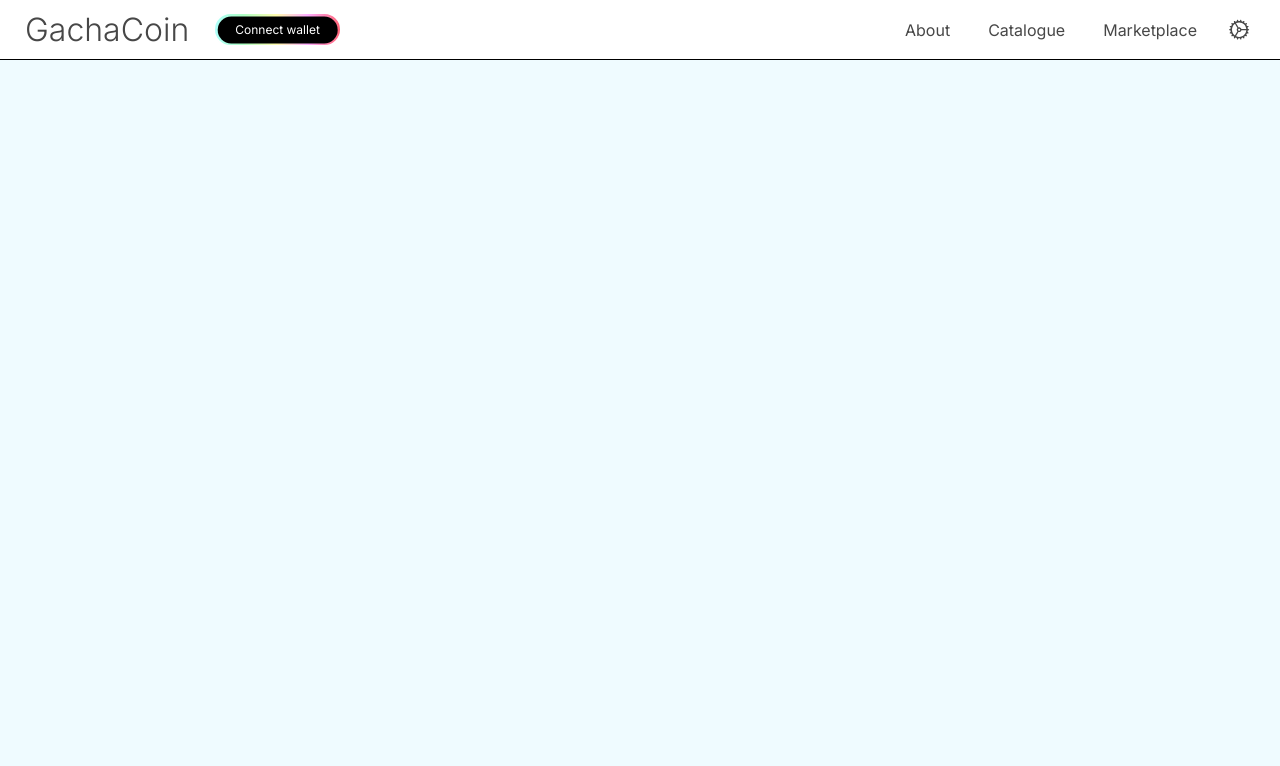
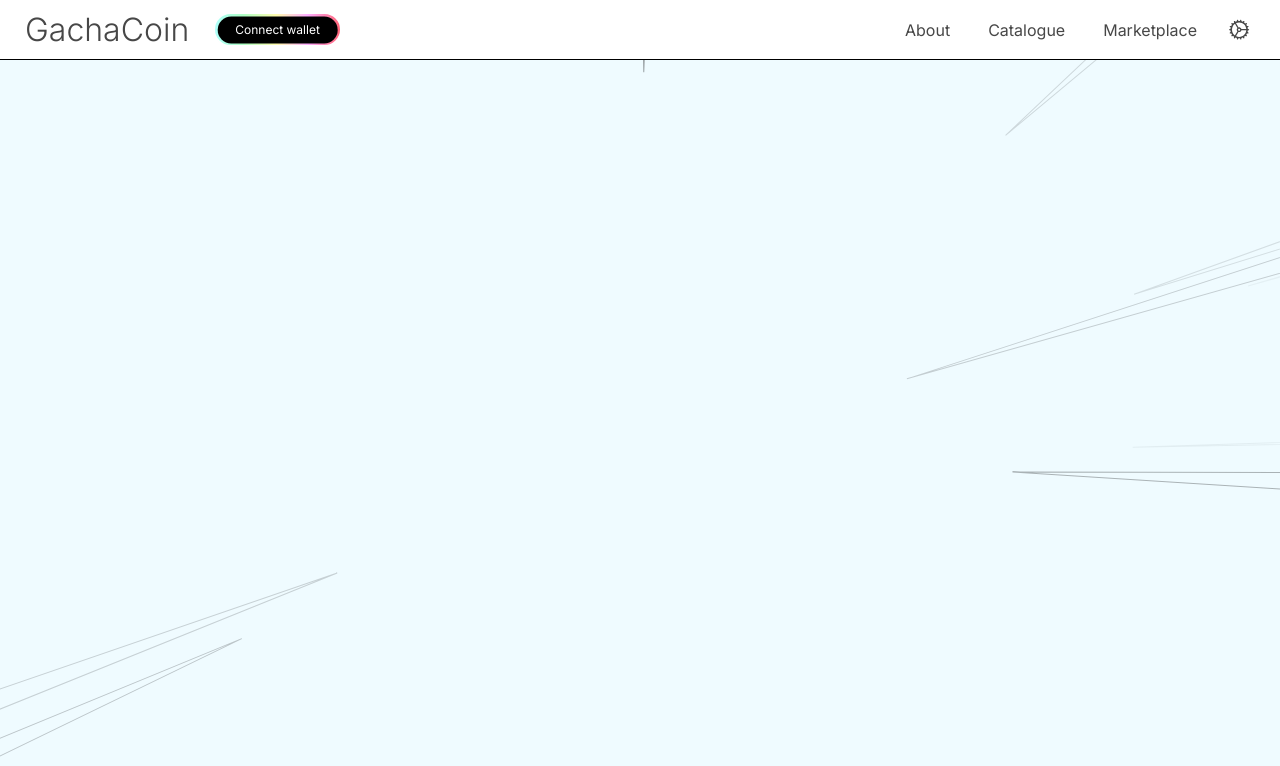
Before and after one commit to galtrapecar/gachacoin-web, a React (Create React App) app: page / in a window 1280 px wide. Shown: the top 766 px of the page. Built offline with nearby package versions, Linux system fonts and the light colour scheme.

Commit message:
adds useSpeedLines

```diff
--- /dev/null
+++ b/src/hooks/useSpeedLines.tsx
@@ -0,0 +1,107 @@
+import { useLayoutEffect, useState } from "react";
+
+const useSpeedLines = () => {
+  const [canvas, setCanvas] = useState<HTMLCanvasElement | null>(null);
+
+  useLayoutEffect(() => {
+    // logic from https://codepen.io/jsonyeung/pen/JwLMYr
+    const canvas = document.createElement("canvas") as HTMLCanvasElement;
+    const ctx = canvas.getContext("2d") as CanvasRenderingContext2D;
+    setCanvas(canvas);
+
+    let cw = (canvas.width = window.innerWidth);
+    let ch = (canvas.height = window.innerHeight);
+
+    const rand = (min: number, max: number) =>
+      min + Math.random() * (max - min);
+
+    class SpeedLine {
+      x: number;
+      y: number;
+      speed: number;
+      life: number;
+      curLife: number;
+      alpha: number;
+      angle: number;
+      size: number;
+      inRadius: number;
+      outRadius: number;
+
+      constructor(x: number, y: number) {
+        this.x = x;
+        this.y = y;
+        this.speed = rand(2, 4);
+        this.life = this.curLife = rand(500, 900);
+        this.alpha = rand(0.1, 0.4);
+        this.angle = Math.PI * rand(0, 2);
+        this.size = rand(20, 40);
+        this.inRadius = rand(200, 400);
+        this.outRadius = cw;
+      }
+
+      update() {
+        this.curLife -= this.speed;
+        this.inRadius += this.speed * 4;
+
+        this.alpha *= this.curLife / this.life;
+        this.size *= this.curLife / this.life;
+
+        this.draw();
+      }
+
+      draw() {
+        const { x, y, size, angle, alpha } = this,
+          { inRadius, outRadius } = this;
+
+        ctx.save();
+        ctx.translate(x, y);
+        ctx.rotate(angle);
+
+        ctx.beginPath();
+        ctx.moveTo(0, inRadius);
+        ctx.lineTo(size, outRadius);
+        ctx.lineTo(-size, outRadius);
+        ctx.closePath();
+
+        ctx.strokeStyle = `rgba(0, 0, 0, ${alpha})`;
+        ctx.stroke();
+        ctx.restore();
+      }
+    }
+
+    // Animation
+    const lines: any[] = [];
+    const MAX_LINES = 300;
+
+    function updateLines() {
+      lines.forEach((line, i) => {
+        if (!line || line.curLife < 0) lines[i] = new SpeedLine(cw / 2, ch / 2);
+        lines[i].update();
+      });
+    }
+
+    for (let i = 0; i < MAX_LINES; i++) {
+      lines[i] = new SpeedLine(cw / 2, ch / 2);
+    }
+
+    function animate() {
+      requestAnimationFrame(animate);
+      ctx.clearRect(0, 0, cw, ch);
+      updateLines();
+    }
+
+    animate();
+
+    // Resize
+    window.addEventListener("resize", () => {
+      cw = canvas.width = window.innerWidth;
+      ch = canvas.height = window.innerHeight;
+      updateLines();
+    });
+  }, []);
+
+  if (!canvas) return;
+  return <div ref={(ref) => ref?.appendChild(canvas)} />;
+};
+
+export default useSpeedLines;
--- a/src/pages/landing/LadingPage.tsx
+++ b/src/pages/landing/LadingPage.tsx
@@ -1,5 +1,12 @@
+import useSpeedLines from "../../hooks/useSpeedLines";
+
 const LandingPage = () => {
-  return <div className="LandingPage"></div>;
+  const Canvas = useSpeedLines();
+  return (
+    <div className="LandingPage">
+      <div className="LandingPage__background">{Canvas}</div>
+    </div>
+  );
 };
 
 export default LandingPage;
```
